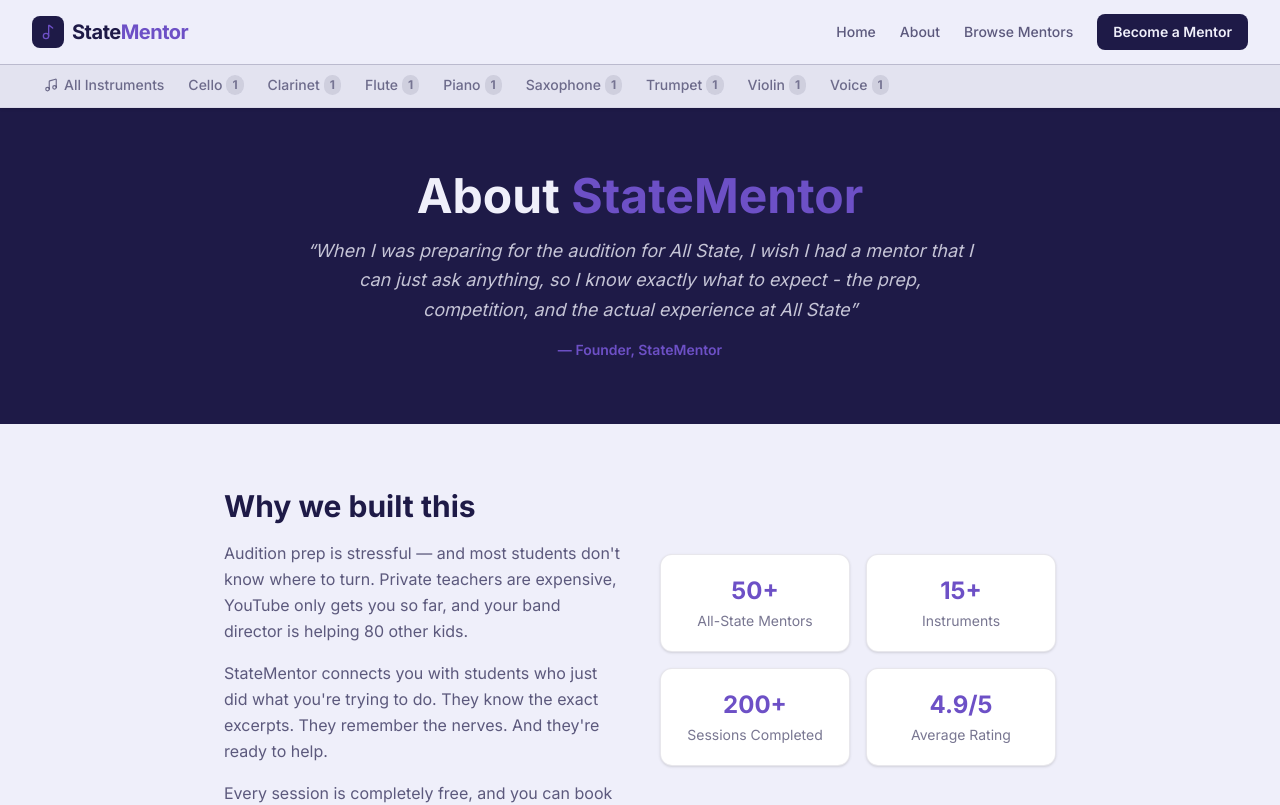
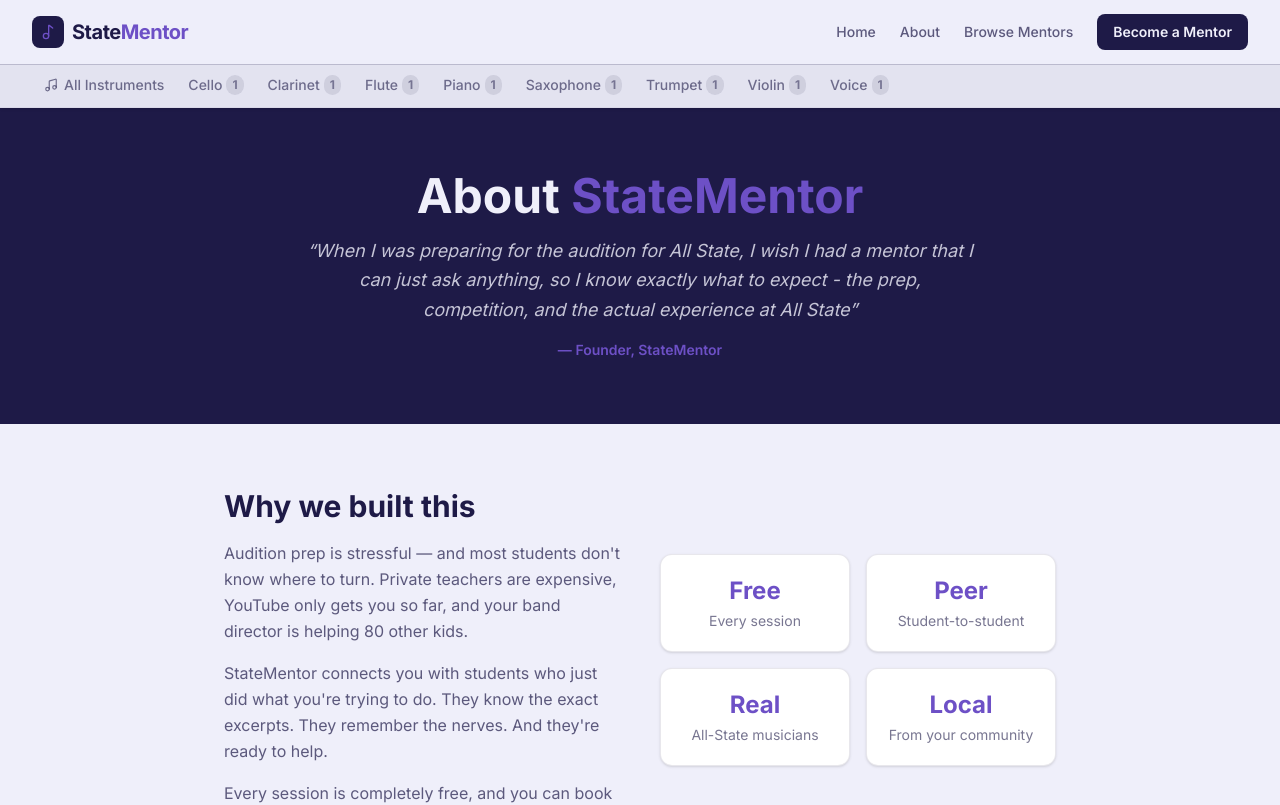
Before and after one commit to appsverseai-pro/Statementor, a Next.js app: page /about in a window 1280 px wide. Shown: the top 805 px of the page. Built offline with nearby package versions, Linux system fonts and the light colour scheme; no server answers; a web font is replaced by a local one.

Commit message:
Replace fabricated About page stats with honest value points

```diff
--- a/app/about/page.tsx
+++ b/app/about/page.tsx
@@ -41,10 +41,10 @@ export default function AboutPage() {
             </div>
             <div className="grid grid-cols-2 gap-4">
               {[
-                { value: '50+', label: 'All-State Mentors' },
-                { value: '15+', label: 'Instruments' },
-                { value: '200+', label: 'Sessions Completed' },
-                { value: '4.9/5', label: 'Average Rating' },
+                { value: 'Free', label: 'Every session' },
+                { value: 'Peer', label: 'Student-to-student' },
+                { value: 'Real', label: 'All-State musicians' },
+                { value: 'Local', label: 'From your community' },
               ].map(({ value, label }) => (
                 <div
                   key={label}
```
